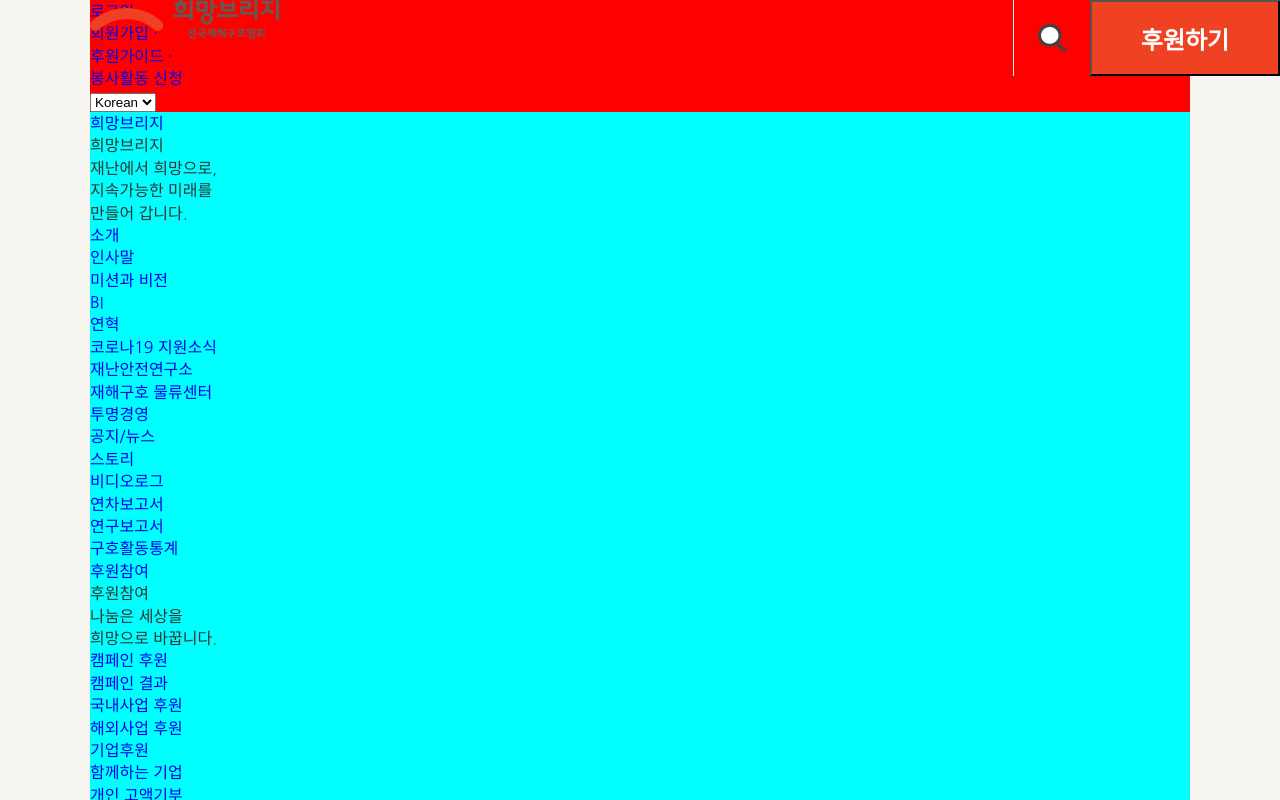
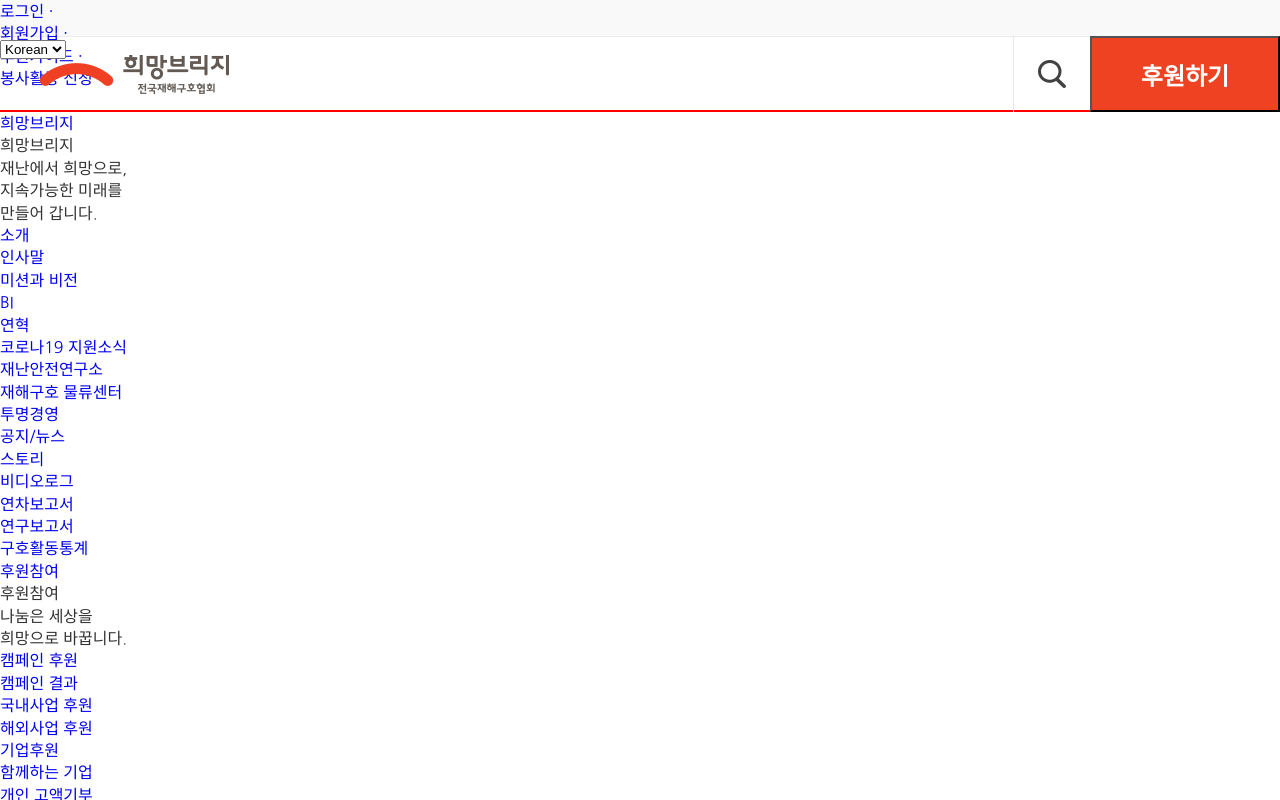
Before and after one commit to JIN2570/relief, a plain HTML site: page index.html in a window 1280 px wide. Drawn offline with nearby package versions, Linux system fonts and the light colour scheme; files whose address does not match are found by name.

Commit message:
header css

```diff
--- a/index.html
+++ b/index.html
@@ -108,9 +108,9 @@
     </ul>
     <ul>
       <li><a href="javascript:void(0)">참여형 기부</a></li>
-        <li><a href="javascript:void(0)"></a>희망T캠페인</li>
-        <li><a href="javascript:void(0)"></a>후원가이드</li>
-        <li><a href="javascript:void(0)"></a>세액공제 안내</li>
+      <li><a href="javascript:void(0)">희망T캠페인</a></li>
+      <li><a href="javascript:void(0)">후원가이드</a></li>
+      <li><a href="javascript:void(0)">세액공제 안내</a></li>
     </ul>
     </div>
     </div>
--- a/relief/css/main.css
+++ b/relief/css/main.css
@@ -17,23 +17,23 @@ img {
 }
 
 .logo {
+  font-weight: 600;
+  font-size: 10px;
+  padding: 20px;
+  margin: 20px;
   display: block;
   position:absolute;
-
+  top: 15px;
+  left: 0;
 }
 
 li {
   list-style: none;
+}
+header .inner {
+  margin: 0 auto;
+}
 
-}
-.inner {
-  max-width: 1100px;
-  margin: 0 auto;
-  background-color: aqua;
-}
-.hd-top {
-  background-color: red;
-}
 .btn-spon {
   display: block;
     width: 190px;
@@ -45,7 +45,7 @@ li {
     font-size: 24px;
     font-weight: 700;
     position: fixed;
-    top: 0px;
+    top: 36px;
     right: 0px;
     z-index: 10;
     cursor: pointer;
@@ -62,7 +62,7 @@ li {
   background: url(../images/search.png) center no-repeat;
   border-left: 1px solid #e7e7e7;
   position: absolute;
-  top: 0px;
+  top: 36px;
   right: 190px;
   z-index: 11;
 }
@@ -70,10 +70,32 @@ li {
   background: url(../images/search2.png) center no-repeat;
 }
 header {
-  background-color: #f6f5f0;
-  border-bottom: px solid #c8c8c8;
+  background-color: #fff;
+  border-bottom: 2px solid red;
   width: 100%;
+  height: 110px;
   position: fixed;
   top: 0;
-  z-index: 14;
+  z-index: 20;
 }
+header .hd-top {
+  width: 100%;
+  min-width: 781px;
+  height: 112px;
+
+}
+
+header .hd-top .top-menu {
+  width: 100%;
+  background-color: #f9f9f9;
+  height: 36px;
+  border-bottom: 1px solid #ececec;
+}
+.item_name {
+  display:block;
+}
+
+.item_name:active,
+.item_name:hover {
+  color: #ef4223;
+}
```
Lines whose indentation alone changed are shown as unchanged.
